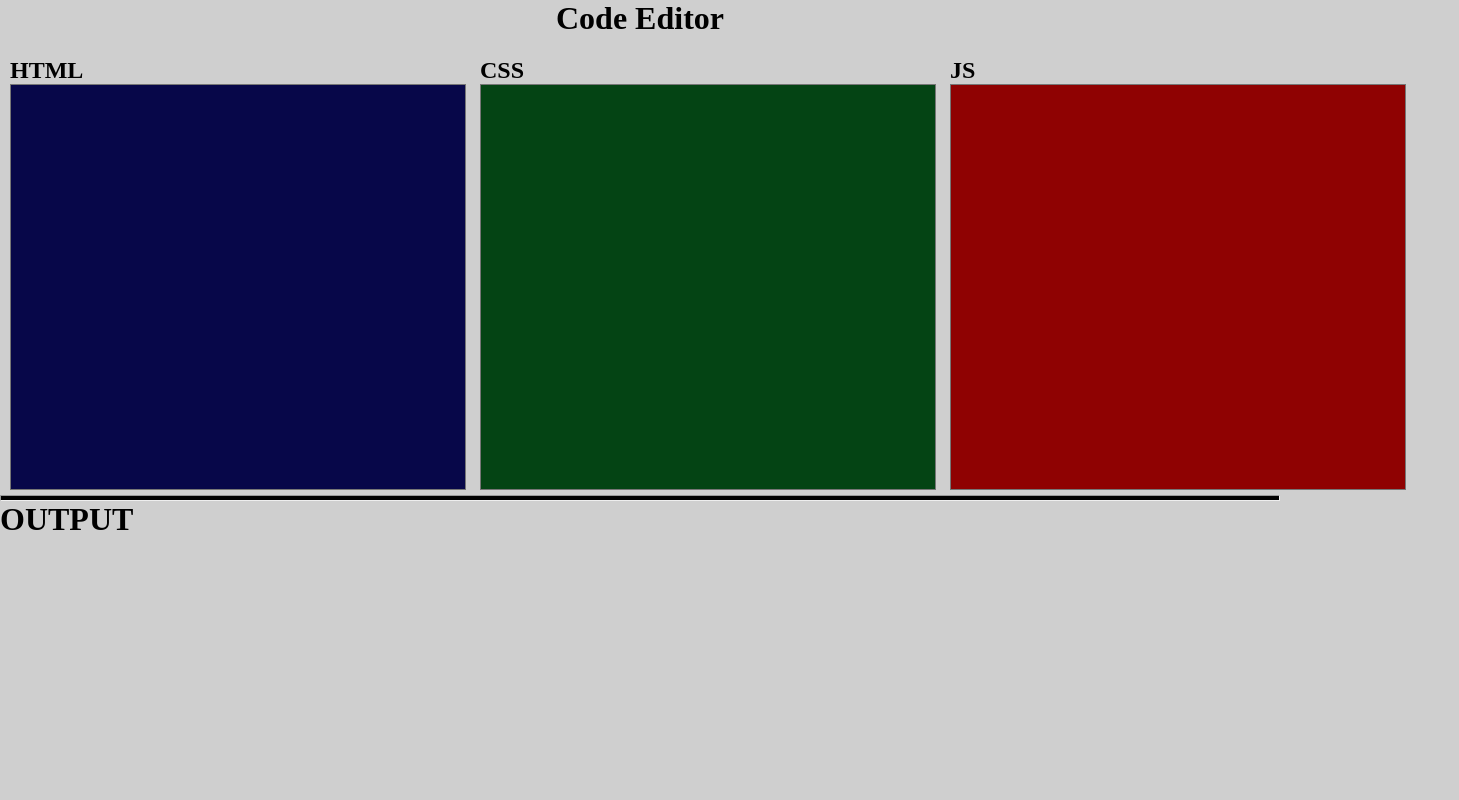
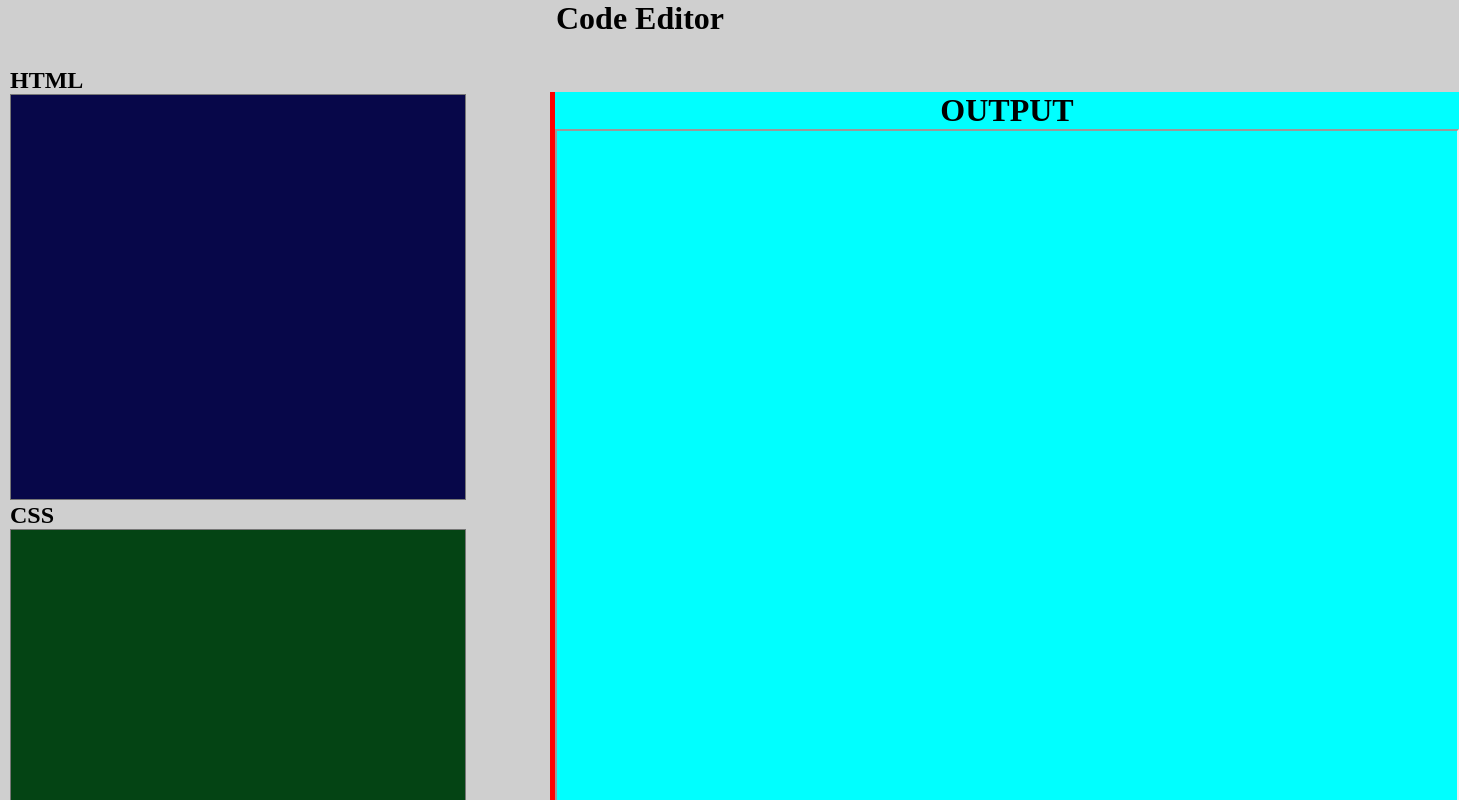
Before and after one commit to Kuhite/Code-Editor, a React (Create React App) app: page / in a window 1280 px wide. Shown: the top 800 px of the page, 1459 px wide, since content can reach past the window. Built offline with nearby package versions, Linux system fonts and the light colour scheme.

Commit message:
=Layout Changed

```diff
--- a/src/App.css
+++ b/src/App.css
@@ -7,17 +7,34 @@ body{
     background-color: rgb(207, 207, 207);
 }
 
+.document{
+    display: flex;
+}
+
 .main{
     text-align: center;
     margin-bottom: 10px;
 
 }
 
+.vl{
+    height:1200px;
+    border-left: 5px solid red;
+    margin-top: 45px;
+}
+
+.Output{
+    background-color: aqua;
+    width:1000px;
+    text-align: center;
+    margin-top: 45px;
+}
+
 .input{
     margin-top: 10px;
-    max-width: auto;
-
+    width: 550px;
     display: flex;
+    flex-direction: column;
     justify-content: space-around;
 
 }
@@ -25,7 +42,7 @@ body{
 .input-c{
     width:450px;
     height:400px;
-    margin: 10px;
+    margin: 10px 10px 25px 10px;
 
 }
 hr{
@@ -60,3 +77,8 @@ hr{
     font-size: 16px;
     font-family: sans-serif;
 }
+
+iframe{
+    width: 900px;
+    height:1000px;
+}
--- a/src/App.js
+++ b/src/App.js
@@ -2,12 +2,28 @@ import Layout from './components/input';
 import './App.css';
 import Output from './components/output';
 function App() {
-return <div>
+return <div >
     <div className="main"><h1>Code Editor</h1></div>
+
+    <div class="document">
+    <div class="Layout">
     <Layout />
-    <br/>
-        <hr />
+    </div>
+
+
+    <div class="vl"></div>
+
+    <div class="Output">
     <Output />
+    </div>
+
+
+
+    </div>
+
+
+
+
 </div>
 }
 
--- a/src/components/input components/js.js
+++ b/src/components/input components/js.js
@@ -1,6 +1,6 @@
 const JsCode = () => {
     return <div className='input-c'>
-            <h2>JS</h2>
+            <button><h2>JavaScript</h2></button>
             <textarea className="textarea-c"></textarea>
 
         </div>
--- a/src/components/output.js
+++ b/src/components/output.js
@@ -1,6 +1,9 @@
 const Output = () => {
+
     return <div>
         <h1>OUTPUT</h1>
+
+        <iframe></iframe>
     </div>
 }
 
```
